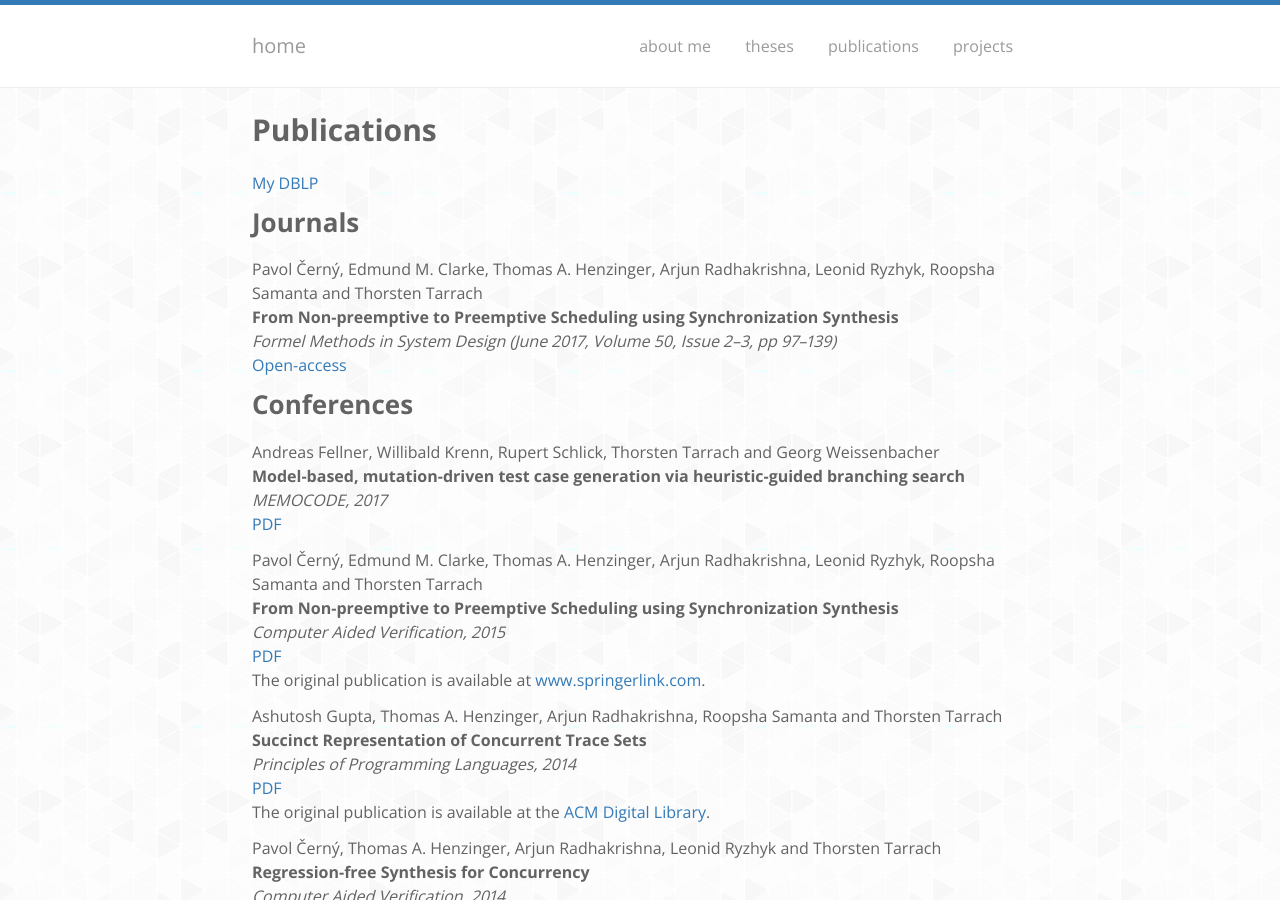
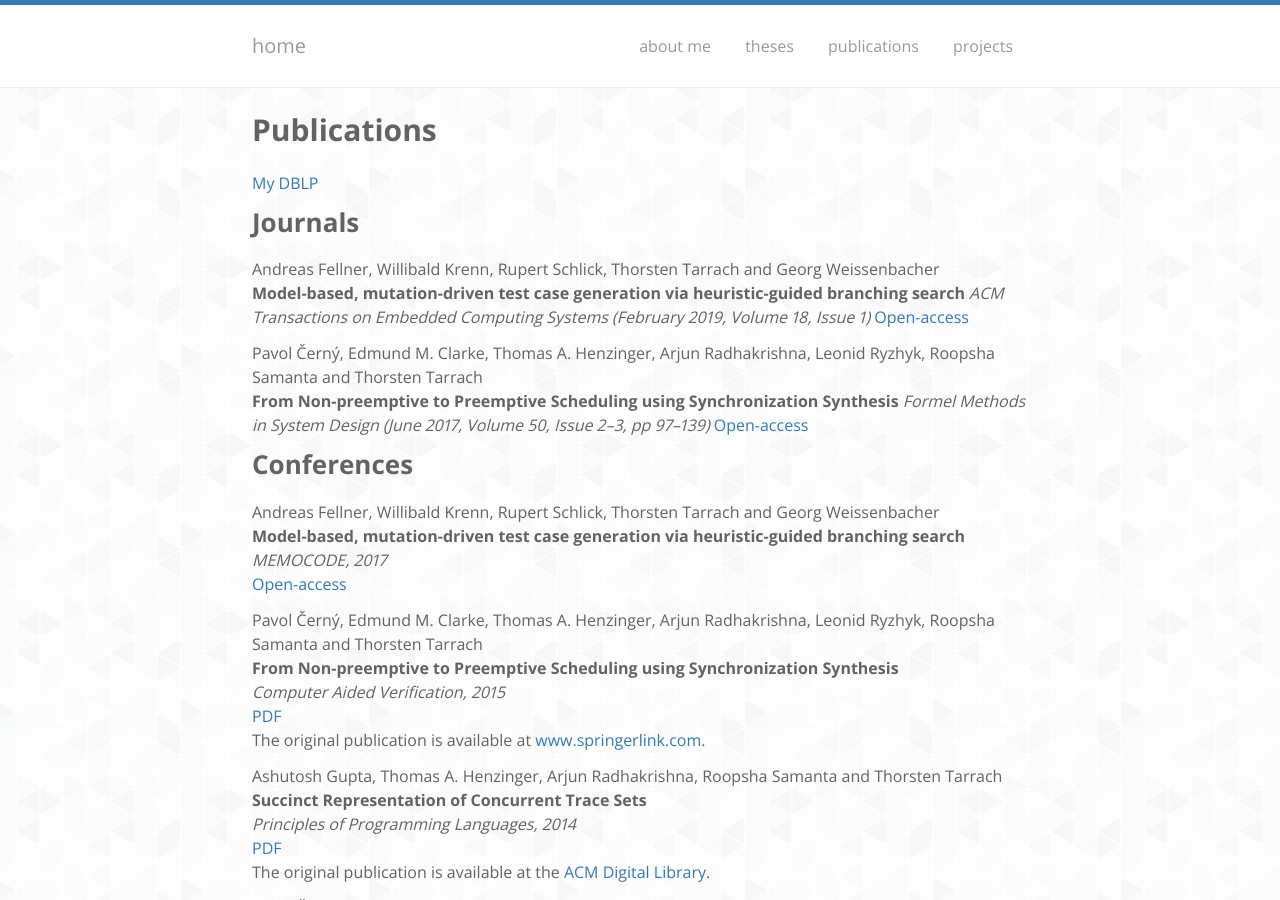
Before and after one commit to thorstent/thorstent.github.io, a Jekyll site: the page built from publications/index.md, in a window 1280 px wide and 900 px high. Built offline with Jekyll 4.4.1, drawn with Linux system fonts in a browser that asks for light colours; nearby versions of some CDN libraries.

Commit message:
added journal paper

```diff
--- a/publications/index.md
+++ b/publications/index.md
@@ -8,6 +8,11 @@
 
 Journals
 --------
+
+Andreas Fellner, Willibald Krenn, Rupert Schlick, Thorsten Tarrach and Georg Weissenbacher
+**Model-based, mutation-driven test case generation via heuristic-guided branching search**
+*ACM Transactions on Embedded Computing Systems (February 2019, Volume 18, Issue 1)*
+[Open-access](https://dl.acm.org/citation.cfm?doid=3305158.3289256)
 
 Pavol Černý, Edmund M. Clarke, Thomas A. Henzinger, Arjun Radhakrishna, Leonid Ryzhyk, Roopsha Samanta and Thorsten Tarrach
 **From Non-preemptive to Preemptive Scheduling using Synchronization Synthesis**
@@ -20,7 +25,7 @@
 Andreas Fellner, Willibald Krenn, Rupert Schlick, Thorsten Tarrach and Georg Weissenbacher
 **Model-based, mutation-driven test case generation via heuristic-guided branching search**
 *MEMOCODE, 2017*
-[PDF](2017memocode-mutation-heuristics.pdf)
+[Open-access](https://dl.acm.org/citation.cfm?id=3127049)
 
 Pavol Černý, Edmund M. Clarke, Thomas A. Henzinger, Arjun Radhakrishna, Leonid Ryzhyk, Roopsha Samanta and Thorsten Tarrach
 **From Non-preemptive to Preemptive Scheduling using Synchronization Synthesis**
```
